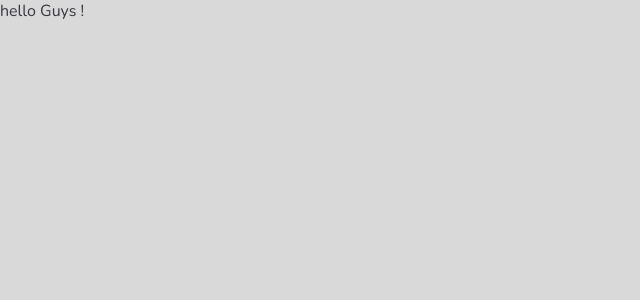
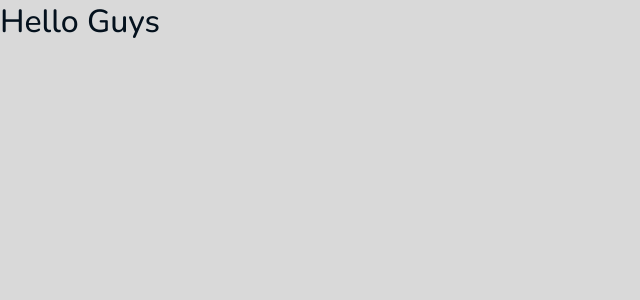
Before and after one commit to eddyzera/iRemember, a React (Create React App) app: page / in a window 1280 px wide. Shown: the top 300 px of the page, without its empty margins (0-640 px from the left). Built offline with nearby package versions, Linux system fonts and the light colour scheme.

Commit message:
[test]: Page Login should render without errors

```diff
--- a/src/App.tsx
+++ b/src/App.tsx
@@ -1,7 +1,8 @@
 import React from 'react'
+import Login from './pages/login'
 
 function App() {
-  return <div className="App">hello Guys !</div>
+  return <Login />
 }
 
 export default App
--- /dev/null
+++ b/src/pages/login/Login.tsx
@@ -0,0 +1,9 @@
+import React from 'react'
+
+export const Login: React.FC = () => {
+  return (
+    <div className="login">
+      <h1>Hello Guys</h1>
+    </div>
+  )
+}
--- /dev/null
+++ b/src/pages/login/index.tsx
@@ -0,0 +1,3 @@
+import { Login } from './Login'
+
+export default Login
```
Also changed, not shown: 1 other file (tests, documents, lock files or other folders).
